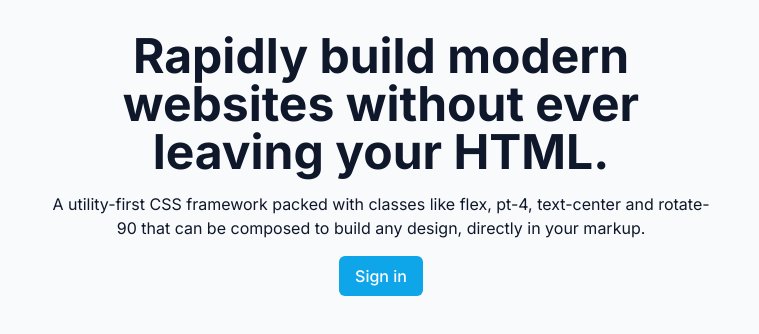
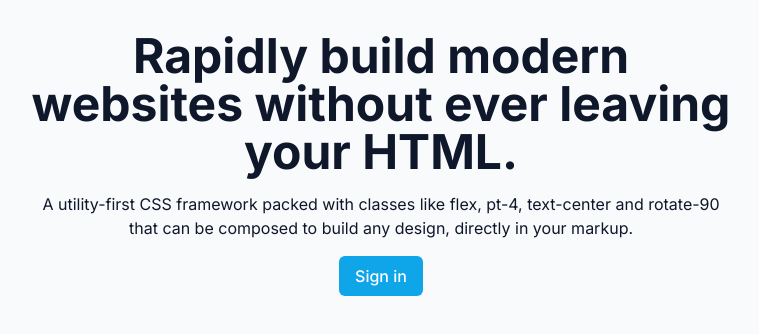
Before and after one commit to erik-ferreira/mastering-tailwind, a Next.js app: page / in a window 1280 px wide. Shown: the top 334 px of the page, without its empty margins (259-1018 px from the left). Built offline with nearby package versions, Linux system fonts and the light colour scheme.

Commit message:
feat: arbitrary values

```diff
--- a/src/app/page.tsx
+++ b/src/app/page.tsx
@@ -1,7 +1,7 @@
 export default function Home() {
   return (
     <div className="h-screen bg-slate-50 p-8 text-slate-900 flex flex-col items-center text-center dark:bg-slate-900 dark:text-slate-100">
-      <div className="max-w-2xl">
+      <div className="max-w-app">
         <h1 className="font-bold text-3xl sm:text-4xl lg:text-5xl">
           Rapidly build modern websites without ever leaving your HTML.
         </h1>
--- a/tailwind.config.js
+++ b/tailwind.config.js
@@ -6,6 +6,10 @@
       colors: {
         erik: "#FF0000",
       },
+
+      maxWidth: {
+        app: "700px",
+      },
     },
   },
   plugins: [],
```
